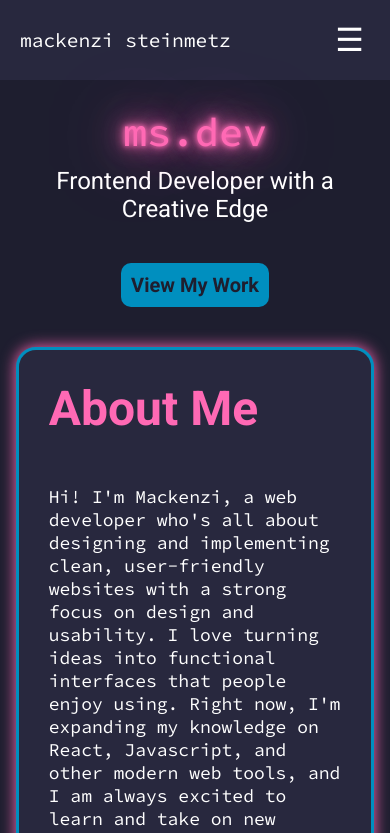
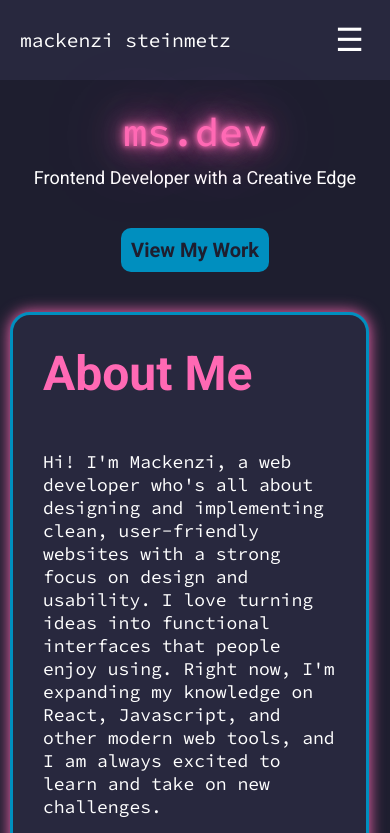
Before and after one commit to m-steinmetz/portfolio, a plain HTML site: page index.html in a window 390 px wide. Shown: the top 833 px of the page. Drawn offline with Linux system fonts and the light colour scheme.

Commit message:
mobile styling test

```diff
--- a/main.css
+++ b/main.css
@@ -251,10 +251,6 @@ footer {
 }
 
 @media (max-width: 480px) {
-    .nav-tabs {
-        top: 20%;
-    }
-
     .nav-title {
         font-size: clamp(1rem, 5vw, 2rem);
     }
@@ -266,7 +262,11 @@ footer {
     .tagline {
         padding-left: 20px;
         padding-right: 20px;
+        font-size:18px;
     }
 
-
+    .about {
+        margin-left: 10px;
+        margin-right: 10px;
+    }
 }
```
